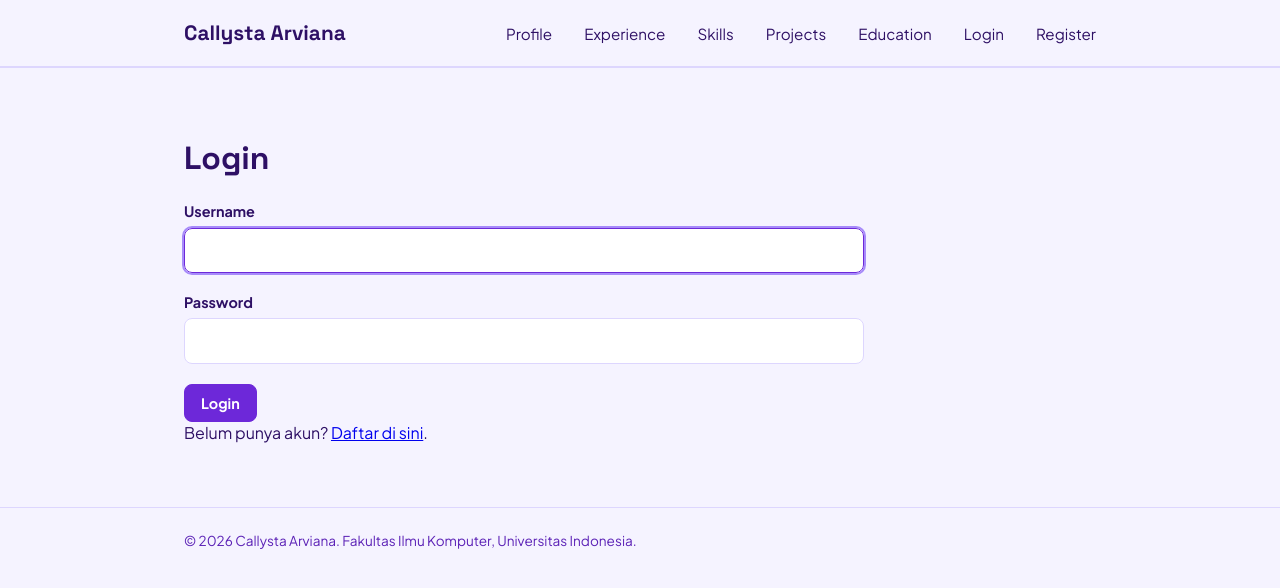
After one commit to callystaarviana-coder/myportofolio, a Django app: a page that uses templates/base.html in a window 1280 px wide. The commit adds this page. Shown: the top 588 px of the page. Run offline with Django 4.2, Linux system fonts and the light colour scheme.

Commit message:
Tutorial 4 : authentication cookies and project stars

```diff
--- a/main/urls.py
+++ b/main/urls.py
@@ -13,11 +13,20 @@ from main.views import (
     update_education,
     delete_education,
     get_education_json,
+    register,
+    login_user,
+    logout_user,
+    toggle_star,
 )
 
 app_name = "main"
 
 urlpatterns = [
+
+    path("register/", register, name="register"),
+    path("login/", login_user, name="login"),
+    path("logout/", logout_user, name="logout"),
+
     path("", show_main, name="show_main"),
     path("experience/", show_experience, name="show_experience"),
     path("skills/", show_skills, name="show_skills"),
@@ -44,4 +53,12 @@ urlpatterns = [
         name="delete_education",
     ),
     path("api/education/", get_education_json, name="get_education_json"),
+
+
+    path(
+        "projects/<uuid:project_id>/star/",
+        toggle_star,
+        name="toggle_star",
+    ),
+
 ]
--- a/main/views.py
+++ b/main/views.py
@@ -1,21 +1,32 @@
+import datetime
 from django.contrib import messages
+from django.contrib.auth import login, logout
+from django.contrib.auth.forms import AuthenticationForm, UserCreationForm
 from django.core import serializers
 from django.http import HttpResponse
 from django.shortcuts import get_object_or_404, redirect, render
 from django.views.decorators.http import require_POST
+from django.contrib.auth.decorators import login_required  # Tambahkan baris ini
+from django.core.exceptions import PermissionDenied        # Tambahkan baris ini
 
 from main.forms import EducationForm, ProjectForm
 from main.models import Education, Experience, Project, Skill
 
 def show_main(request):
+    last_login = request.COOKIES.get(
+        "last_login",
+        "Belum ada sesi login / Cookie tidak ditemukan",
+    )
+
     context = {
         "name": "Callysta Arviana",
         "npm": "2506619045",
         "study_program": "S1 Sistem Informasi",
         "bio": (
-            "Mahasiswa Sistem Informasi Universitas Indonesia yang mandalami  "
+            "Mahasiswa Sistem Informasi Universitas Indonesia yang mendalami "
             "bidang Project Management dan Web Development."
         ),
+        "last_login": last_login,
     }
     return render(request, "index.html", context)
 
@@ -38,7 +49,12 @@ def show_skills(request):
     }
     return render(request, "skills.html", context)
 
+@login_required(login_url="/login/")
 def create_project(request):
+
+    if not request.user.is_superuser:
+        raise PermissionDenied
+
     form = ProjectForm(request.POST or None)
 
     if request.method == "POST" and form.is_valid():
@@ -59,7 +75,12 @@ def get_projects_json(request):
     if title_query:
         projects = projects.filter(title__icontains=title_query)
 
-    projects_json = serializers.serialize("json", projects)
+    projects_json = serializers.serialize(
+        "json",
+        projects,
+        use_natural_foreign_keys=True,
+    )
+
     return HttpResponse(projects_json, content_type="application/json")
 
 def show_projects(request):
@@ -79,7 +100,11 @@ def show_projects(request):
     }
     return render(request, "project.html", context)
 
+@login_required(login_url="/login/")
 def delete_project(request, project_id):
+
+    if not request.user.is_superuser:
+        raise PermissionDenied
     project = get_object_or_404(Project, pk=project_id)
 
     if request.method == "POST":
@@ -155,3 +180,55 @@ def show_education(request):
         "education_list": education_list,
     }
     return render(request, "education.html", context)
+
+def register(request):
+    form = UserCreationForm(request.POST or None)
+
+    if request.method == "POST" and form.is_valid():
+        form.save()
+        messages.success(request, "Akun berhasil dibuat. Silakan login.")
+        return redirect("main:login")
+
+    context = {
+        "name": "Callysta Arviana",
+        "form": form,
+    }
+    return render(request, "register.html", context)
+
+def login_user(request):
+    form = AuthenticationForm(request, data=request.POST or None)
+
+    if request.method == "POST" and form.is_valid():
+        user = form.get_user()
+        login(request, user)
+
+        response = redirect("main:show_main")
+        response.set_cookie(
+            "last_login",
+            datetime.datetime.now().strftime("%Y-%m-%d %H:%M:%S"),
+        )
+        return response
+
+    context = {
+        "name": "Callysta Arviana",
+        "form": form,
+    }
+    return render(request, "login.html", context)
+
+def logout_user(request):
+    logout(request)
+    response = redirect("main:show_main")
+    response.delete_cookie("last_login")
+    return response
+
+@login_required(login_url="/login/")
+def toggle_star(request, project_id):
+    project = get_object_or_404(Project, pk=project_id)
+
+    if request.method == "POST":
+        if request.user in project.starred_by.all():
+            project.starred_by.remove(request.user)
+        else:
+            project.starred_by.add(request.user)
+
+    return redirect("main:show_projects")
--- a/static/css/style.css
+++ b/static/css/style.css
@@ -944,3 +944,25 @@ h1, .brand {
         gap: 0.75rem 1rem;
     }
 }
+
+.star-form {
+    display: inline;
+}
+
+.button-star {
+    display: inline-flex;
+    align-items: center;
+    gap: 0.4rem;
+    background: var(--ink);
+}
+
+.button-star.is-starred {
+    background: var(--accent);
+}
+
+.star-count {
+    padding: 0.05rem 0.4rem;
+    border-radius: 999px;
+    background: rgba(255, 255, 255, 0.25);
+    font-size: 0.8rem;
+}
--- a/templates/base.html
+++ b/templates/base.html
@@ -20,6 +20,14 @@
                 <a href="{% url 'main:show_skills' %}">Skills</a>
                 <a href="{% url 'main:show_projects' %}">Projects</a>
                 <a href="{% url 'main:show_education' %}">Education</a>
+
+                {% if user.is_authenticated %}
+                    <span class="nav-user">{{ user.username }}</span>
+                    <a href="{% url 'main:logout' %}">Logout</a>
+                {% else %}
+                    <a href="{% url 'main:login' %}">Login</a>
+                    <a href="{% url 'main:register' %}">Register</a>
+                {% endif %}
             </nav>
         </div>
     </header>
--- /dev/null
+++ b/templates/login.html
@@ -0,0 +1,44 @@
+{% extends "base.html" %}
+
+{% block meta %}
+    <title>Login - {{ name }}</title>
+{% endblock meta %}
+
+{% block content %}
+    <section class="experience-section">
+        <div class="container">
+            <h1>Login</h1>
+
+            <form method="post"
+                  action="{% url 'main:login' %}"
+                  class="project-form">
+                {% csrf_token %}
+
+                {% for field in form %}
+                    <div class="form-group">
+                        <label for="{{ field.id_for_label }}">
+                            {{ field.label }}
+                        </label>
+
+                        {{ field }}
+
+                        {% for error in field.errors %}
+                            <p class="form-error">{{ error }}</p>
+                        {% endfor %}
+                    </div>
+                {% endfor %}
+
+                {% for error in form.non_field_errors %}
+                    <p class="form-error">{{ error }}</p>
+                {% endfor %}
+
+                <button type="submit" class="button">Login</button>
+            </form>
+
+            <p>
+                Belum punya akun?
+                <a href="{% url 'main:register' %}">Daftar di sini</a>.
+            </p>
+        </div>
+    </section>
+{% endblock content %}
```
Also changed, not shown: main/models.py (+13 -1 lines), templates/components/project_star.html (added, +13 -0 lines), templates/index.html (+8 -2 lines), templates/project.html (+11 -5 lines), templates/register.html (added, +50 -0 lines), main/migrations/0007_project_starred_by.py (added).
